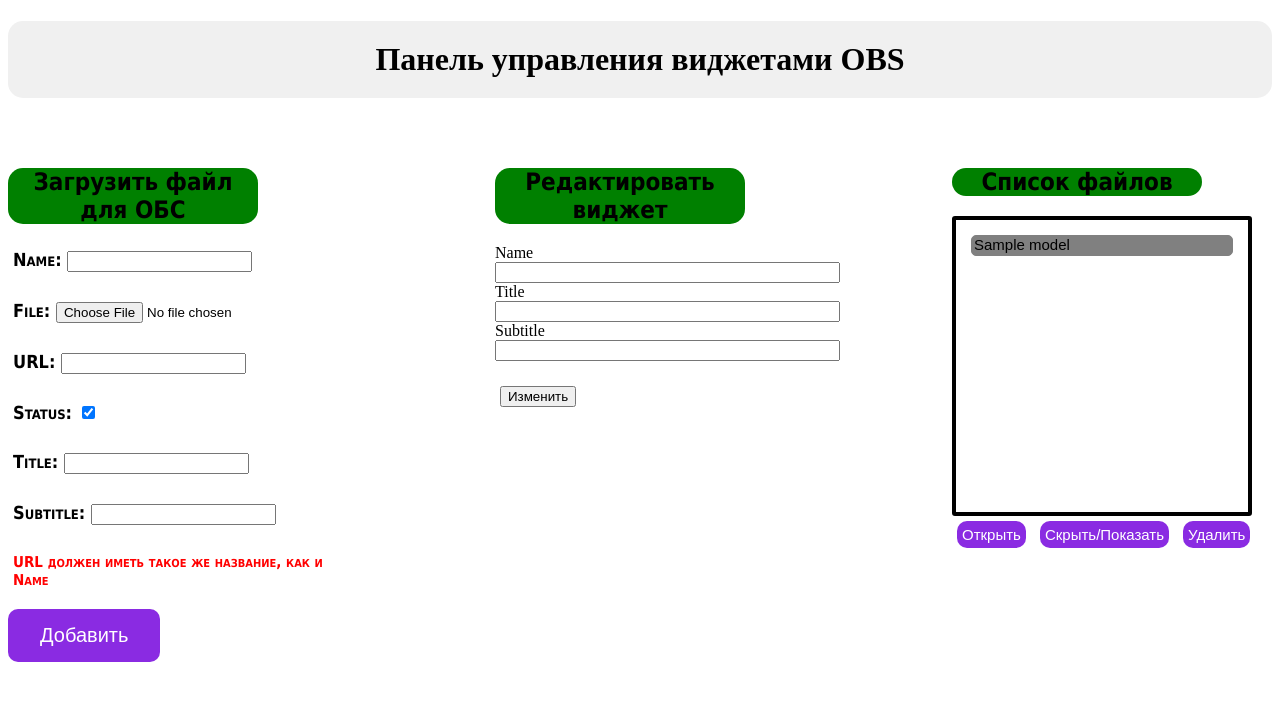
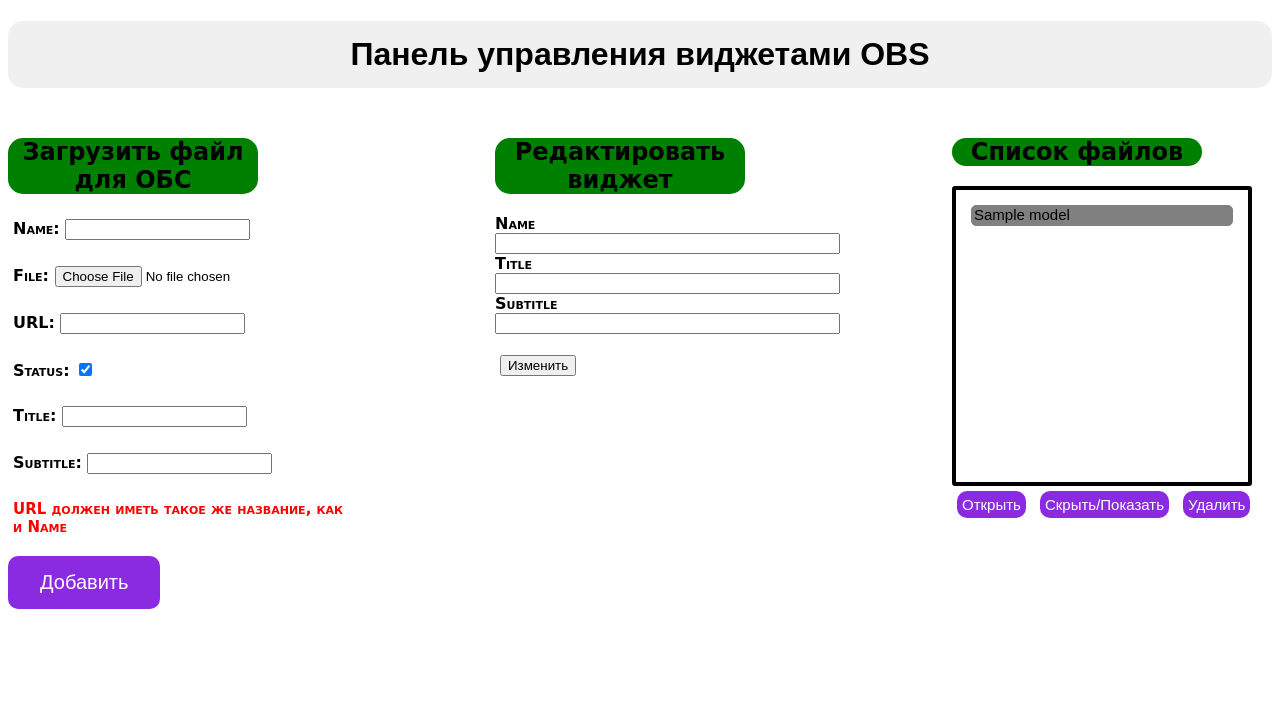
Before and after one commit to pchely/obs-widgets, a Django app: page /admin_board/ in a window 1280 px wide. Shown: the top 701 px of the page. Run offline with Django 3.2, Linux system fonts and the light colour scheme; tables that the repository leaves empty hold one stand-in row (values such as "Sample post").

Commit message:
upd fonts

```diff
--- a/OBS/Main_OBS/static/Main_OBS/css/style.css
+++ b/OBS/Main_OBS/static/Main_OBS/css/style.css
@@ -7,30 +7,33 @@
 
 
 h1.head_h1 {
+  font-family: fantasy;
+  font-variant: inherit;
   text-align: center;
   border-radius: 15px;
   border: 5px black;
   background: #f0f0f0;
-  padding: 20px;
-  margin-bottom: 50px;
+  padding: 15px;
+  margin-bottom: 30px;
 }
 
 
 h2#admin_board {
   width: 250px;
   text-align: center;
-  font-family: Tahoma;
+  font-family: comic sans ms;
   border-radius: 15px;
   background-color: green;
 }
 
 
+
 p {
-  font-family: Tahoma;
+  font-family: comic sans ms;
   color: black;
   font-weight: 700;
   font-variant : small-caps;
-  font-size : 18px;
+  font-size : 16px;
   padding: 5px;
 
 }
@@ -49,23 +52,15 @@ p.info {
 }
 
 label.info {
+  font-family: comic sans ms;
+  color: black;
+  font-weight: 700;
+  font-variant : small-caps;
+  font-size : 16px;
   margin: 0px;
   padding: 0px;
 }
-/* div.left_load {
-  position: absolute;
-  left: 0;
-  padding: 6px;
-  padding-left: 20px;
-}
 
-
-div.right_info {
-  position: absolute;
-  right: 0;
-  padding: 5px;
-  padding-right: 20px;
-} */
 
 
 .left {
@@ -78,10 +73,6 @@ div.right_info {
   display: table-cell;
   width: 320px;
 }
-
-/* .left_panel, .right_panel {
-  display: inline-block;
-} */
 
 
 .middle {
@@ -113,7 +104,7 @@ button.main_button:hover {
 }
 
 
-button.button_right {
+input.info_submit, button.button_right {
   background-color: #8A2BE2;
   border: none;
   color: white;
@@ -127,7 +118,7 @@ button.button_right {
 }
 
 
-button.button_right:hover {
+input.info_submit:hover, button.button_right:hover {
   background-color: #8B008B
 }
 
```
